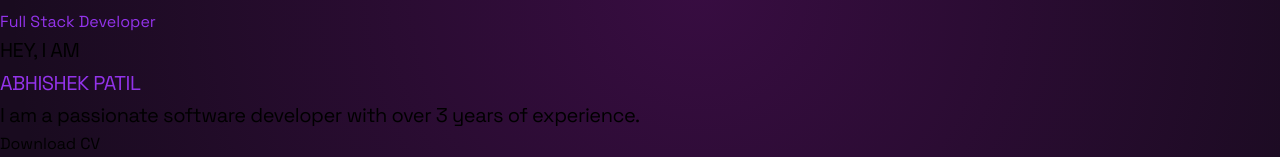
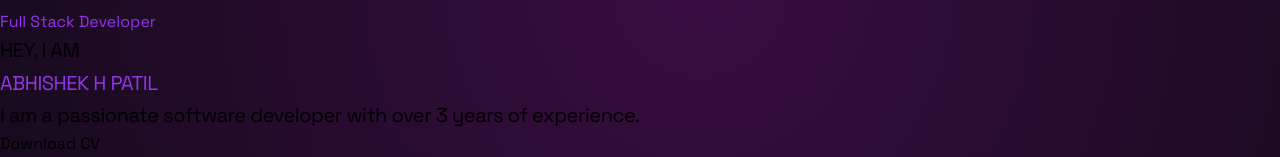
Before and after one commit to TheCoderAbhishek/abhishek-patil-portfolio, a React (Vite) app: page / in a window 1280 px wide. Shown: the part 712-869 px from the top of the page. Built offline with nearby package versions, Linux system fonts and the light colour scheme.

Commit message:
update hero section

```diff
--- a/src/components/Hero.jsx
+++ b/src/components/Hero.jsx
@@ -47,7 +47,7 @@ const Hero = () => {
             className="text-gray-200 md:text-7xl text-5xl tracking-tight mb-4"
           >
             HEY, I AM <br />
-            <span className="text-purple-500">ABHISHEK PATIL</span>
+            <span className="text-purple-500">ABHISHEK H PATIL</span>
           </motion.p>
 
           <motion.p
```
